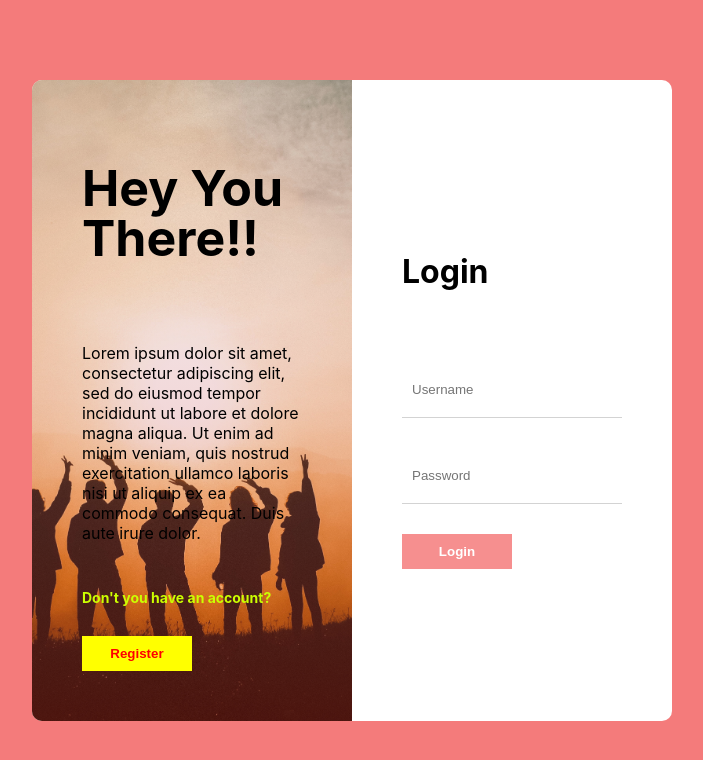
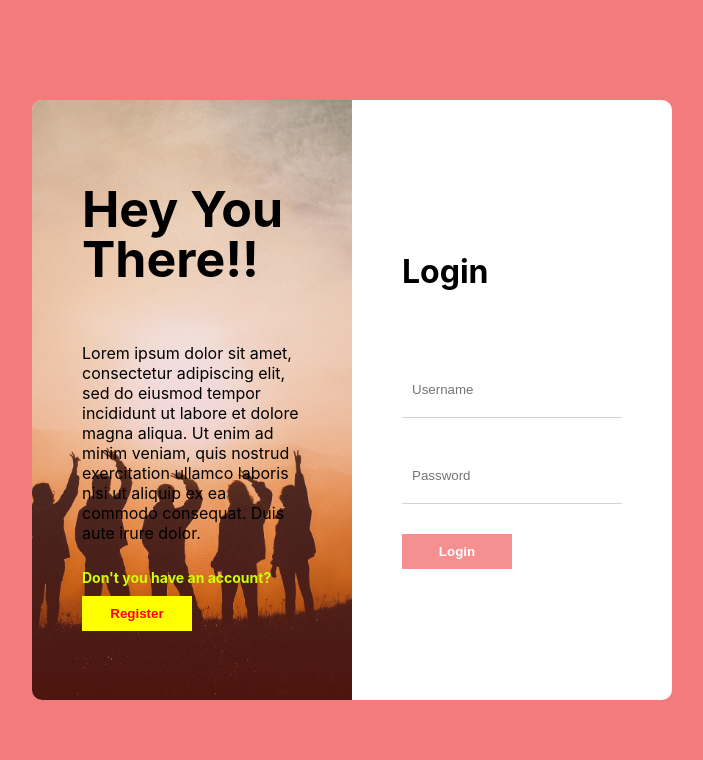
Before and after one commit to Benji8817/FaceBook-Clone-Frontend, a React (Create React App) app in the folder facebook/: page /login in a window 1280 px wide. Shown: the top 760 px of the page, without its empty margins (288-991 px from the left). Built offline with nearby package versions, Linux system fonts and the light colour scheme.

Commit message:
added photo RegPg

```diff
--- a/facebook/package.json
+++ b/facebook/package.json
@@ -8,6 +8,7 @@
     "@testing-library/user-event": "^13.5.0",
     "react": "^18.2.0",
     "react-dom": "^18.2.0",
+    "react-router-dom": "^6.6.1",
     "react-scripts": "5.0.1",
     "sass": "^1.57.1",
     "web-vitals": "^2.1.4"
--- a/facebook/src/App.js
+++ b/facebook/src/App.js
@@ -1,9 +1,24 @@
 import Login from "./Pages/login/Login";
+import {
+  createBrowserRouter,
+  RouterProvider,
+} from "react-router-dom";
+import Register from "./Pages/register/Register";
 
 function App() {
+  const router = createBrowserRouter([
+    {
+      path: "/login",
+      element:<Login/>
+    },
+    {
+      path: "/register",
+      element: <Register/>
+    },
+  ]);
   return(
     <div>
-      <Login/>
+      <RouterProvider router={router} />
     </div>
   );
 
--- a/facebook/src/Pages/login/Login.jsx
+++ b/facebook/src/Pages/login/Login.jsx
@@ -1,17 +1,20 @@
 import React from 'react'
+import { Link, NavLink } from 'react-router-dom'
 import "./login.scss"
-// import welcomeimage from "../../assets/pexels-maksim-goncharenok-5821029.jpg"
+
 
 const Login = ()=>{
     return (
         <div className="login">
         <div className="card">
             <div className="left">
-                    {/* <img src={welcomeimage}></img> */}
+
                 <h1>Hey You There!!</h1>
                 <p>Lorem ipsum dolor sit amet, consectetur adipiscing elit, sed do eiusmod tempor incididunt ut labore et dolore magna aliqua. Ut enim ad minim veniam, quis nostrud exercitation ullamco laboris nisi ut aliquip ex ea commodo consequat. Duis aute irure dolor.</p>
                     <span>Don't you have an  account?</span>
+                    <Link to="/register">
             <button>Register</button>
+          </Link>
              </div>
                 <div className="right">
                     <h1>Login</h1>
--- a/facebook/src/Pages/login/login.scss
+++ b/facebook/src/Pages/login/login.scss
@@ -20,10 +20,10 @@
             padding: 50px;
             display: flex;
             flex-direction: column;
-            gap: 30px;
+            gap: 10px;
             color:black;
 
-            // img {}
+
             h1{
                 font-size: 50px;
                 line-height: 50px;
@@ -40,7 +40,7 @@
                 background-color: yellow;
                 color: red;
                 font-weight: bold;
-                cursor: pointer;
+
             }
 
         }
@@ -71,7 +71,7 @@
                     background-color:rgba(237, 20, 20, 0.476);
                     color:white;
                     font-weight: bold;
-                    cursor: pointer;
+
 
                 }
             }
--- a/facebook/src/Pages/register/Register.jsx
+++ b/facebook/src/Pages/register/Register.jsx
@@ -1,16 +1,19 @@
 import React from 'react'
+import { Link, NavLink } from 'react-router-dom'
 import "./register.scss"
 
 
 const Register = ()=>{
     return (
-        <div className="Register">
+        <div className="register">
             <div className="card">
                 <div className="left">
                     <h1>IBook Media.</h1>
                     <p>Lorem ipsum dolor sit amet, consectetur adipiscing elit, sed do eiusmod tempor incididunt ut labore et dolore magna aliqua. Ut enim ad minim veniam, quis nostrud exercitation ullamco laboris nisi ut aliquip ex ea commodo consequat. Duis aute irure dolor.</p>
                         <span>Do you have an account?</span>
+                        <Link to="../login">
                         <button>Login</button>
+                        </Link>
                 </div>
                     <div className="right">
                         <h1>Register</h1>
--- a/facebook/src/Pages/register/register.scss
+++ b/facebook/src/Pages/register/register.scss
@@ -7,6 +7,7 @@
     .card{
         width: 50%;
         display: flex;
+        flex-direction: row-reverse;
         background-color: white;
         border-radius: 10px;
         min-height: 600px;
@@ -15,7 +16,7 @@
 
         .left{
             flex: 1;
-            background:linear-gradient(rgba(204, 225, 234, 0.231),rgba(209, 26, 26, 0.302)),url(../chang-duong-Sj0iMtq_Z4w-unsplash.jpg) center;
+            background:linear-gradient(rgba(204, 225, 234, 0.664),rgba(209, 26, 26, 0.302)),url(./hannah-busing-Zyx1bK9mqmA-unsplash.jpg) center;
             background-size:cover ;
             padding: 50px;
             display: flex;
@@ -23,12 +24,14 @@
             gap: 30px;
             color:black;
 
-            // img {}
+
             h1{
                 font-size: 50px;
                 line-height: 50px;
             }
-            p{}
+            p{
+                font-weight: bolder;
+            }
             span{font-size: 14px;
             font-weight: bold;
             color: rgb(204, 255, 1);
@@ -40,7 +43,7 @@
                 background-color: yellow;
                 color: red;
                 font-weight: bold;
-                cursor: pointer;
+
             }
 
         }
@@ -71,10 +74,10 @@
                     background-color:rgba(237, 20, 20, 0.476);
                     color:white;
                     font-weight: bold;
-                    cursor: pointer;
+
 
                 }
             }
         }
-    }
-}
+  }
+ }
```
Also changed, not shown: 2 other files (tests, documents, lock files or other folders). Lines whose indentation alone changed are shown as unchanged.
